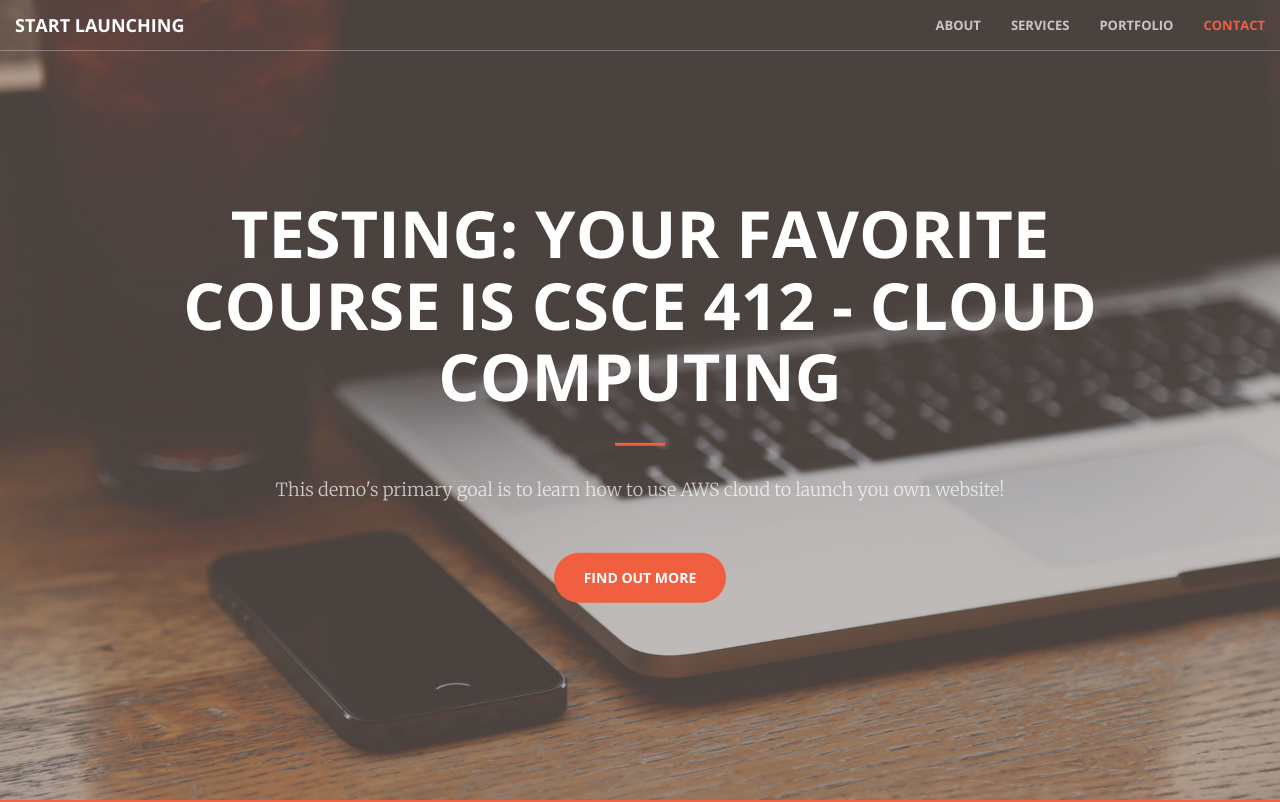
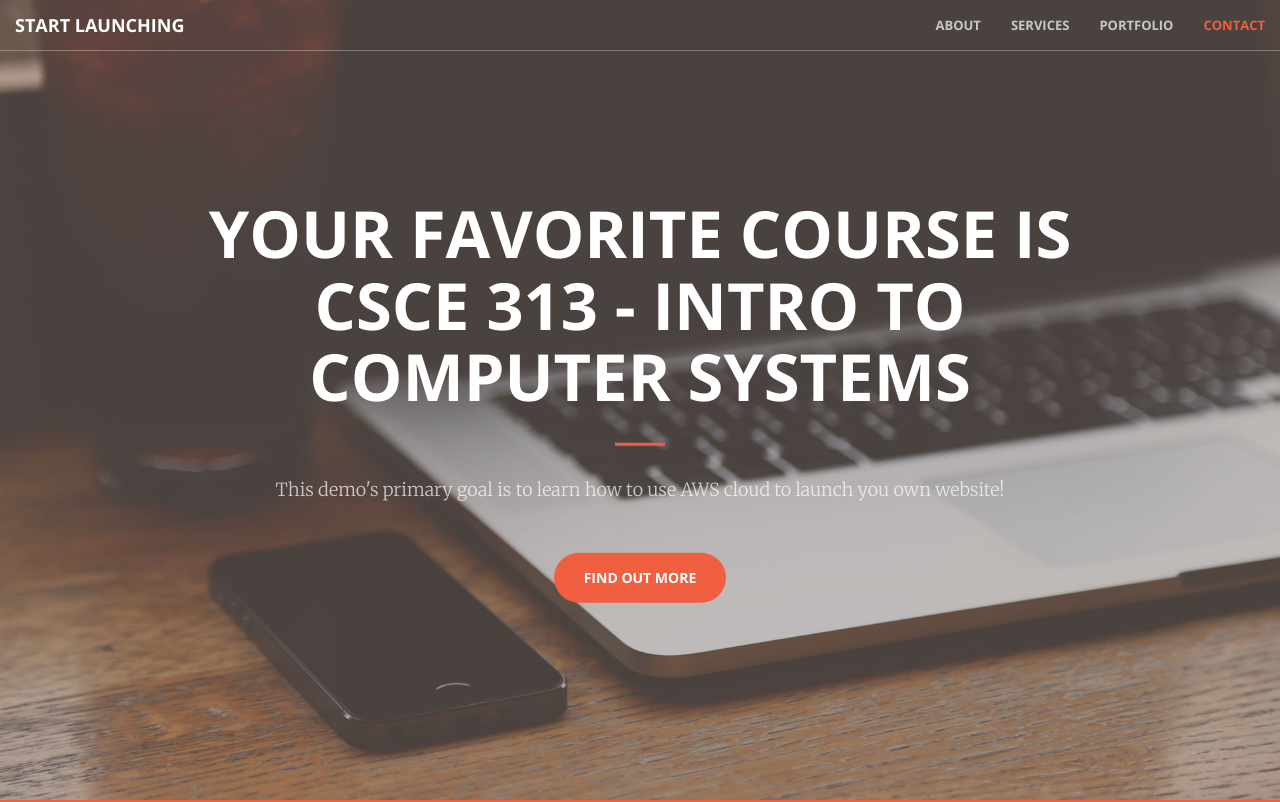
Before and after one commit to T-Lind/csce412tiernanlind-cd, a plain HTML site: page index.html in a window 1280 px wide. Shown: the top 802 px of the page. Drawn offline with nearby package versions, Linux system fonts and the light colour scheme.

Commit message:
example change

```diff
--- a/index.html
+++ b/index.html
@@ -79,7 +79,7 @@
     <header>
         <div class="header-content">
             <div class="header-content-inner">
-                <h1>Testing: Your Favorite Course is CSCE 412 - Cloud Computing</h1>
+                <h1>Your Favorite Course is CSCE 313 - Intro to Computer Systems</h1>
                 <hr>
                 <p>This demo's primary goal is to learn how to use AWS cloud to launch you own website!</p>
                 <a href="#about" class="btn btn-primary btn-xl page-scroll">Find Out More</a>
```
